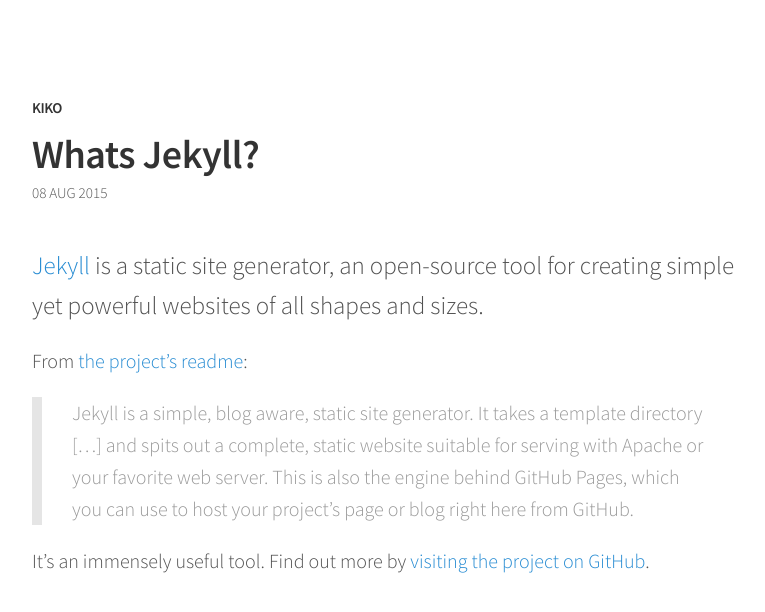
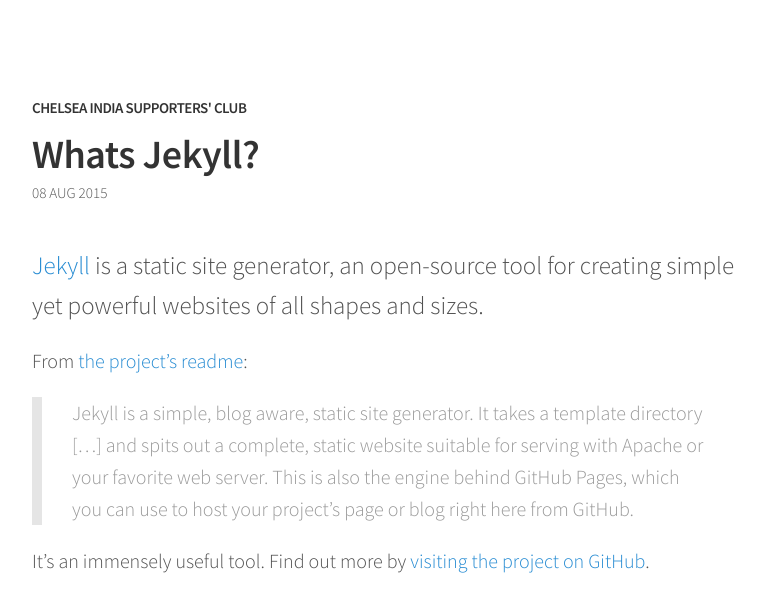
Before and after one commit to chelseafcindia/blog, a Jekyll site: the page built from _posts/2015-08-08-whats-jekyll.md, in a window 1280 px wide. Shown: the top 612 px of the page, without its empty margins (248-1013 px from the left). Built offline with Jekyll 4.4.1, drawn with Linux system fonts in a browser that asks for light colours; Markdown is read by kramdown in place of the engine named in the settings.

Commit message:
Config Edits

```diff
--- a/_config.yml
+++ b/_config.yml
@@ -1,12 +1,12 @@
 # # # # # # # #
-#   K i k o   #
+#   Chelsea India Supporters' Club  #
 # # # # # # # #
 
 # Basic
-name:               "Kiko"
+name:               "Chelsea India Supporters' Club"
 
 # URL
-baseurl:            "/Kiko"
+baseurl:            "https://blog.chelseaindia.com"
 #baseurl:            "" #For Root Domain
 permalink:          /:year/:month/:day/:title.html
 
@@ -15,10 +15,10 @@
 
 # Navigation
 nav:
-  - name:           "About"
-    href:           "//gfjaru.github.io/Kiko/about"
-  - name:           "Download"
-    href:           "//github.com/gfjaru/Kiko/releases"
+  - name:           "Home"
+    href:           "https://chelseaindia.com"
+  - name:           "Twitter"
+    href:           "https://twitter.com/ChelseaIndia"
 
 # Sass
 sass:
```
